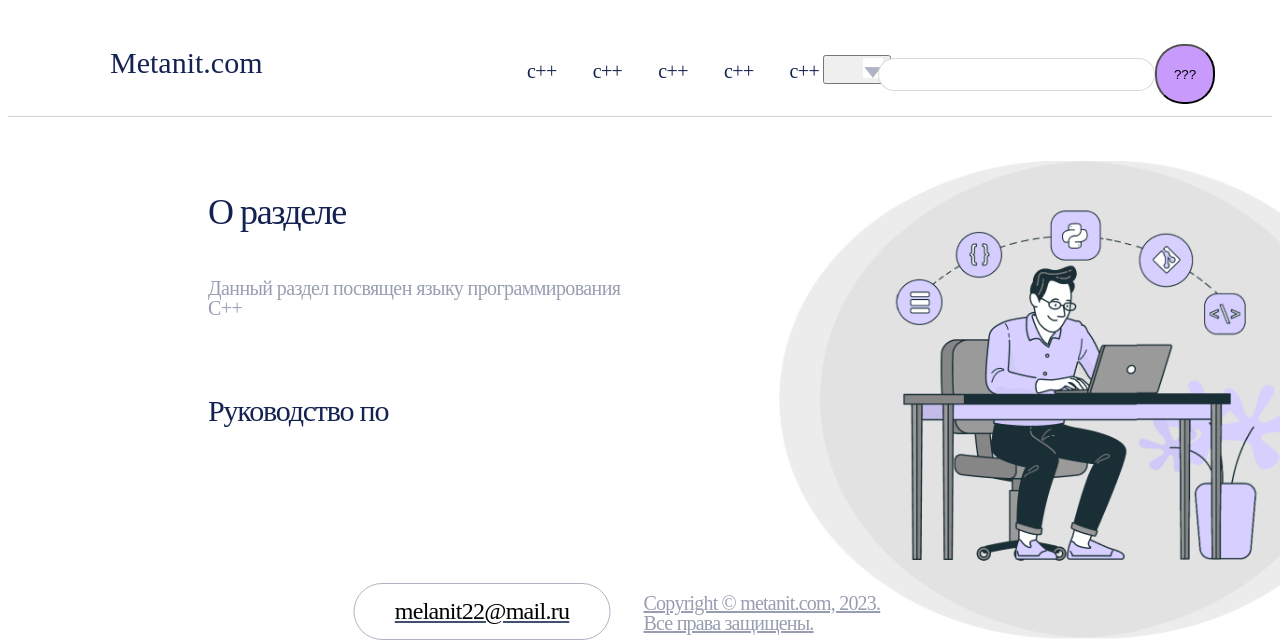
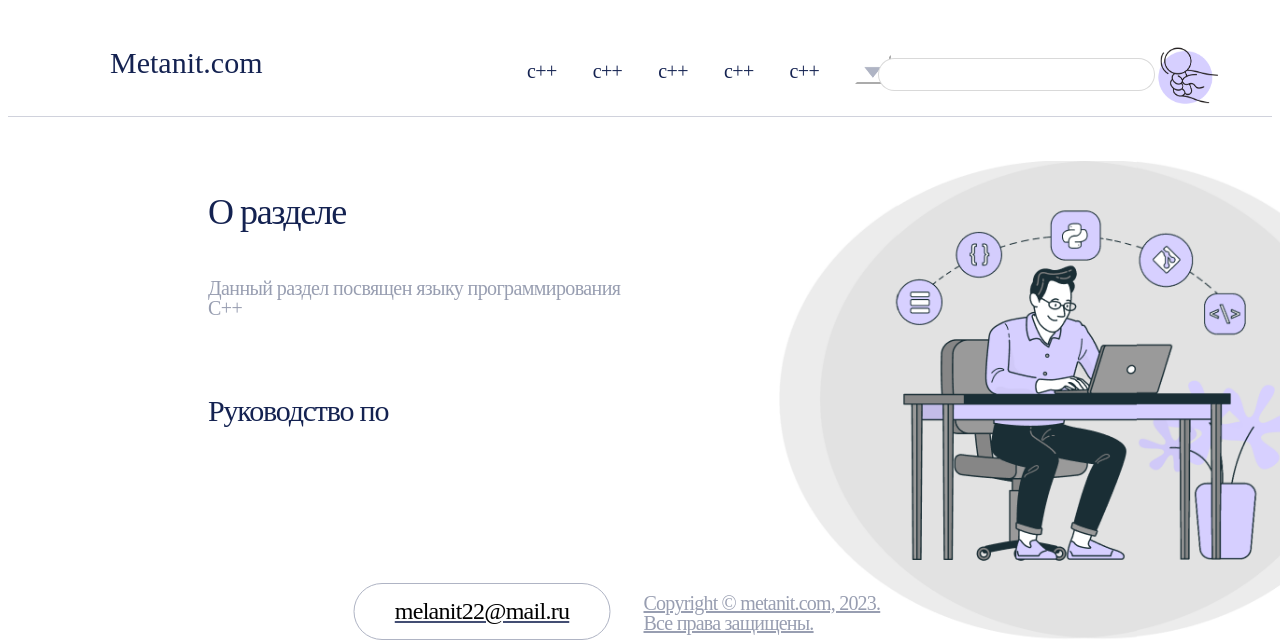
Before and after one commit to AlexShcerban/metanit-pp-2023, a PHP site: page /html/language.php?lang=1 in a window 1280 px wide; the page is wider, and only the part inside the window is pictured. Shown: the top 642 px of that part. Run offline with PHP 8.4, Linux system fonts and the light colour scheme; data that the repository does not hold is empty.

Commit message:
6 поиск

```diff
--- a/css/style.css
+++ b/css/style.css
@@ -15,6 +15,14 @@ header{
     width: 411px;
     height: 21px;
     position: absolute;
+}
+#header_lang_button{
+    background-color: rgb(255, 255, 255);
+    border-color: white;
+    box-shadow: white;
+
+    box-shadow: none; /* не работает */
+    outline: none;
 }
 .header_button{
     margin-left: 32px;
@@ -63,8 +71,16 @@ header{
     height: 60px;
     width: 60px;
     position: absolute;
+    margin-left: 3px;
     border-radius: 28px;
-    background-color: #C89AFC;
+    background-color: #ffffff;
+    border-color: #ffffff;
+}
+#header_search_img2{
+    height: 62px;
+    width: 62px;
+    margin-left: -9px;
+    margin-top: -3px;
 }
 #header_window{
     width: 195px;
@@ -450,6 +466,7 @@ footer{
     width: 61px;
     height: 33px;
     border-radius: 28px;
+    background-color: #D5D7DF;;
 }
 #search_results{
     margin-top: 22px;
@@ -462,6 +479,12 @@ footer{
     margin-top: 65px;
     width: 519px;
 }
+#search_img{
+    width: 20px;
+    height: 20px;
+    margin-left: 2px;
+    margin-top: 4px;
+}
 .search_block{
     margin-bottom: 40px;
 }
@@ -471,3 +494,7 @@ footer{
 .search_folder{
     color: #7C6AFA;
 }
+.search_text{
+    overflow: hidden;
+    height: 54px;
+}
--- a/php/header.php
+++ b/php/header.php
@@ -3,6 +3,17 @@
     $nameL = "c++";  //
     $count = 5;
 ?>
+
+<script>
+    var myDiv = document.getElementById("header_window");
+
+    document.addEventListener("click", function(e) {
+        // Проверяем, был ли клик за пределами нашего объекта
+        if (!myDiv.contains(e.target)) {
+            myDiv.style.display = "none"; // Скрываем объект
+        }
+    });
+</script>
 
 <header>
     <script src="../js/code.js"></script>
@@ -14,8 +25,8 @@
         <?php for ($i=0; $i < $count; $i++) { ?>
             <a href="../html/language.php?lang=<?= $langid ?>" class = "header_button"><?= $nameL ?></a>
         <?php } ?>
-        <button onclick = "window_plus()">
-            <img src = "../img/arrow.PNG" class = "header_button" id = "header_button_img">
+        <button onclick = "window_plus()" id = "header_lang_button" class = "header_button">
+            <img src = "../img/arrow.PNG"  id = "header_button_img">
         </button>
 
         <!-- Дополнительные языки -->
@@ -34,6 +45,7 @@
         <form action="search.php" method="get">
             <input type="search" name="search" id="header_search_text">
             <input type="submit" value="???" id = "header_search_img">
+            <button type="submit" id = "header_search_img"><img id = "header_search_img2" src="../img/search.PNG"></button>
         </form>
     </div>
 </header>
```
Also changed, not shown: html/page.php (+0 -25 lines), html/search.php (+22 -9 lines), index.php (+9 -9 lines), img/search1.png (added).
